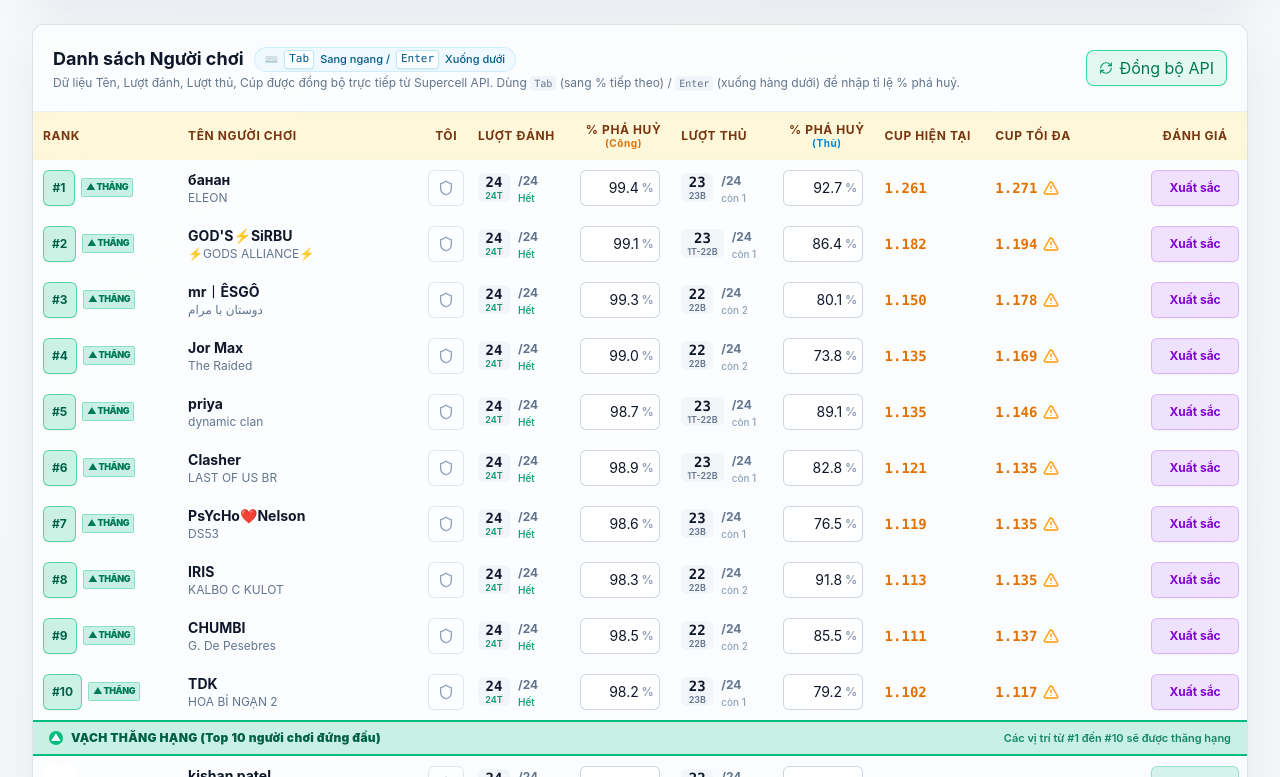
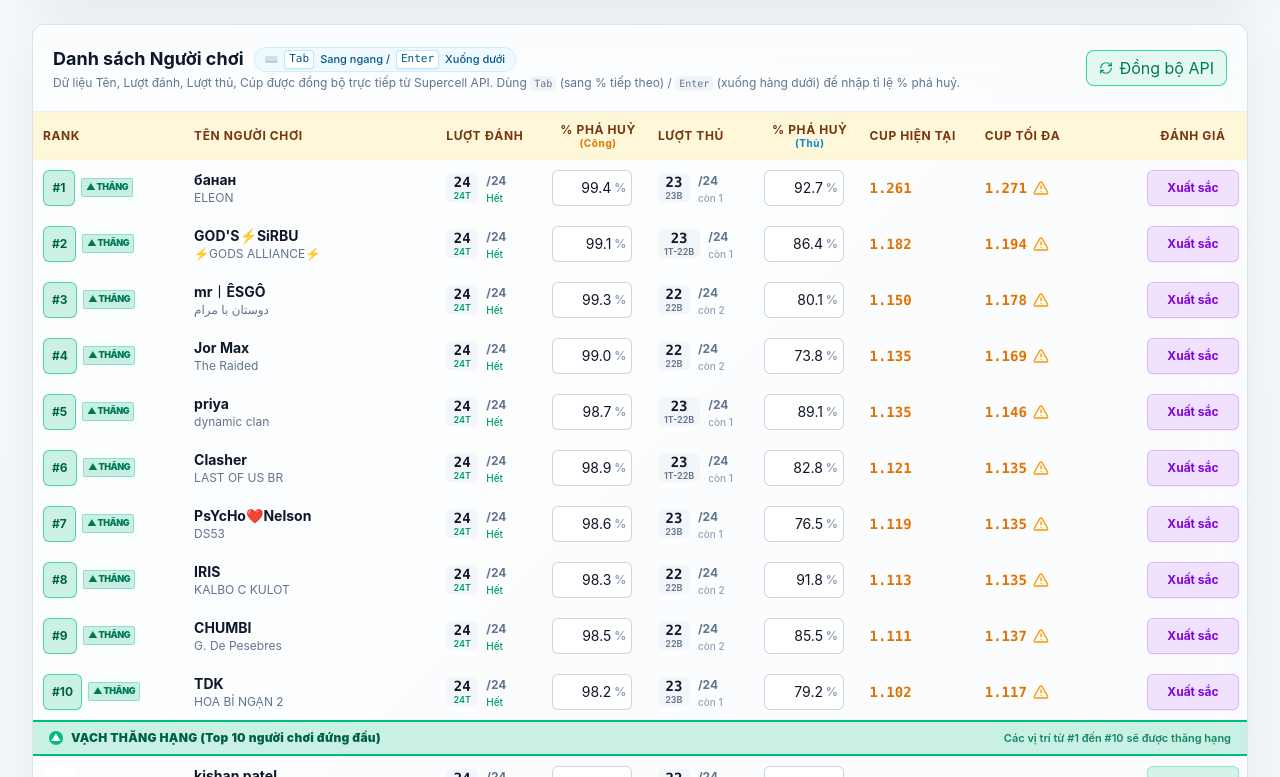
Before and after one commit to pmmdrg/coc-rank-dashboard, a React (Vite) app: page / in a window 1280 px wide. Shown: the part 2043-2820 px from the top of the page. Built offline with nearby package versions, Linux system fonts and the light colour scheme.

Commit message:
feat: remove 'Tôi' column and determine my player position from entered player tag

```diff
--- a/src/App.tsx
+++ b/src/App.tsx
@@ -205,6 +205,19 @@ function App() {
     return () => clearTimeout(timer)
   }, [rankedSeason, document, currentAdapter])
 
+  // Đảm bảo vị trí "Tôi" trong bảng luôn được quyết định dựa vào playerTag người dùng đã nhập
+  useEffect(() => {
+    if (!playerTag) return
+    const cleanTag = playerTag.replace(/^#/, '').trim().toUpperCase()
+    const currentClean = (season.myPlayerId || '').replace(/^#/, '').trim().toUpperCase()
+    if (cleanTag && currentClean !== cleanTag) {
+      updateCurrentSeason({
+        ...season,
+        myPlayerId: `#${cleanTag}`,
+      })
+    }
+  }, [playerTag, season])
+
   const comparisonChartData = [
     {
       label: `Có thể vượt ${myPlayerName}`,
@@ -410,13 +423,6 @@ function App() {
     })
   }
 
-  function handleSelectMyPlayer(playerId: string) {
-    updateCurrentSeason({
-      ...rankedSeason,
-      myPlayerId: playerId,
-    })
-  }
-
   function handleUpdateSeasonMeta(field: keyof Season, value: string | number) {
     updateCurrentSeason({
       ...rankedSeason,
@@ -425,9 +431,16 @@ function App() {
   }
 
   function handlePlayerTagChange(tag: string) {
-    const clean = tag.replace(/^#/, '').trim()
+    const clean = tag.replace(/^#/, '').trim().toUpperCase()
     setPlayerTag(clean)
     localStorage.setItem('coc_player_tag', clean)
+    const formatted = `#${clean}`
+    if (rankedSeason.myPlayerId !== formatted && rankedSeason.myPlayerId !== clean) {
+      updateCurrentSeason({
+        ...rankedSeason,
+        myPlayerId: formatted,
+      })
+    }
   }
 
   async function handleSyncCocApi(targetTag?: string) {
@@ -541,7 +554,6 @@ function App() {
           stats={stats}
           isSyncing={isSyncingApi}
           onSyncCocApi={handleSyncCocApi}
-          onSelectMyPlayer={handleSelectMyPlayer}
           onUpdatePlayerField={handleUpdatePlayerField}
         />
       </main>
--- a/src/components/PlayerRow.tsx
+++ b/src/components/PlayerRow.tsx
@@ -1,5 +1,5 @@
 import { useEffect, useMemo, useRef, useState } from 'react'
-import { AlertTriangle, Shield } from 'lucide-react'
+import { AlertTriangle } from 'lucide-react'
 import type { Player, RatingCategory } from '../types'
 import { calculatePlayerRating, getCupsPerRemainingDefense, ratingLabels } from '../lib/ranking'
 import { validatePlayer } from '../lib/validation'
@@ -14,7 +14,6 @@ interface PlayerRowProps {
   isDemotionZone?: boolean
   isHighlighted?: boolean
   rankJump?: { fromRank: number; toRank: number } | null
-  onSelectMyPlayer: () => void
   onUpdateField: (field: keyof Player, value: string | number) => void
   onFinishEditing?: () => void
   setRowRef: (element: HTMLTableRowElement | null) => void
@@ -46,7 +45,6 @@ export function PlayerRow({
   isDemotionZone = false,
   isHighlighted = false,
   rankJump = null,
-  onSelectMyPlayer,
   onUpdateField,
   onFinishEditing,
   setRowRef,
@@ -368,22 +366,6 @@ export function PlayerRow({
         </div>
       </td>
 
-      {/* Nút đánh dấu Tài khoản của tôi */}
-      <td className="px-1 py-2 text-center align-middle">
-        <button
-          type="button"
-          tabIndex={-1}
-          onClick={onSelectMyPlayer}
-          className={`inline-flex h-9 w-9 items-center justify-center rounded-md border transition-all ${
-            isMyPlayer
-              ? 'border-blue-500 bg-blue-500 text-white shadow-sm dark:bg-sky-500 dark:border-sky-400'
-              : 'border-slate-300/60 bg-white/50 text-slate-400 hover:text-blue-600 hover:bg-blue-50 dark:border-slate-700/60 dark:bg-slate-800/50 dark:hover:text-sky-400'
-          }`}
-          title={isMyPlayer ? 'Tài khoản của bạn' : 'Chọn làm tài khoản của tôi'}
-        >
-          <Shield className="h-4 w-4" aria-hidden="true" />
-        </button>
-      </td>
 
       {/* Số lượt đánh (Đã công = thắng + thua) */}
       <td className="px-2 py-2 align-middle">
--- a/src/components/PlayerTable.tsx
+++ b/src/components/PlayerTable.tsx
@@ -10,7 +10,6 @@ interface PlayerTableProps {
   stats: RankingStats
   isSyncing?: boolean
   onSyncCocApi?: () => void
-  onSelectMyPlayer: (playerId: string) => void
   onUpdatePlayerField: (playerId: string, field: keyof Player, value: string | number) => void
 }
 
@@ -124,7 +123,6 @@ export function PlayerTable({
   stats,
   isSyncing = false,
   onSyncCocApi,
-  onSelectMyPlayer,
   onUpdatePlayerField,
 }: PlayerTableProps) {
   const [frozenOrderIds, setFrozenOrderIds] = useState<string[] | null>(null)
@@ -463,7 +461,6 @@ export function PlayerTable({
             <tr>
               <th className="w-[136px] min-w-[136px] max-w-[136px] px-2.5 py-2.5 whitespace-nowrap">Rank</th>
               <th className="w-56 min-w-[170px] max-w-[240px] px-2 py-2.5">Tên người chơi</th>
-              <th className="w-11 min-w-[40px] px-1 py-2.5 text-center">Tôi</th>
               <th className="w-24 min-w-[88px] px-2 py-2.5 whitespace-nowrap">Lượt đánh</th>
               <th className="w-22 min-w-[84px] px-1.5 py-2.5 whitespace-nowrap text-center">
                 <div className="leading-tight">
@@ -486,7 +483,7 @@ export function PlayerTable({
           <tbody className="divide-y divide-slate-200/50 dark:divide-slate-800/60">
             {effectivePlayers.length === 0 ? (
               <tr>
-                <td colSpan={10} className="py-12 text-center text-sm font-medium text-slate-500 dark:text-slate-400">
+                <td colSpan={9} className="py-12 text-center text-sm font-medium text-slate-500 dark:text-slate-400">
                   {filterWarnedOnly ? (
                     <div className="flex flex-col items-center justify-center gap-1.5">
                       <span className="text-base">🎉 Không có người chơi nào có dữ liệu bất thường!</span>
@@ -505,7 +502,12 @@ export function PlayerTable({
               </tr>
             ) : (
               effectivePlayers.map((player, index) => {
-                const isMyPlayer = player.id === season.myPlayerId
+                const targetMyTag = (season.myPlayerId || '').trim().toUpperCase().replace(/^#/, '')
+                const isMyPlayer = Boolean(
+                  targetMyTag &&
+                  ((player.id || '').toUpperCase().replace(/^#/, '') === targetMyTag ||
+                   (player.playerTag || '').toUpperCase().replace(/^#/, '') === targetMyTag)
+                )
                 const canPassMe = Boolean(
                   stats.myPlayer &&
                     !isMyPlayer &&
@@ -531,7 +533,6 @@ export function PlayerTable({
                       isDemotionZone={isDemotionZone}
                       isHighlighted={highlightedPlayerId === player.id}
                       rankJump={rankJumpInfo?.playerId === player.id ? rankJumpInfo : null}
-                      onSelectMyPlayer={() => onSelectMyPlayer(player.id)}
                       onUpdateField={(field, value) => handleFieldChange(player.id, field, value)}
                       onFinishEditing={() => handleFinishEditing(player.id)}
                       setRowRef={(el) => setPlayerRowRef(player.id, el)}
@@ -540,7 +541,7 @@ export function PlayerTable({
                     {/* Vạch Phân Cách Thăng Hạng */}
                     {isAfterPromotionLine && (
                       <tr key="divider-promotion" className="select-none animate-fade-in">
-                        <td colSpan={10} className="p-0 border-y-2 border-emerald-500 bg-emerald-500/20 dark:bg-emerald-950/70">
+                        <td colSpan={9} className="p-0 border-y-2 border-emerald-500 bg-emerald-500/20 dark:bg-emerald-950/70">
                           <div className="flex items-center justify-between px-4 py-2 text-xs font-black text-emerald-800 dark:text-emerald-300">
                             <div className="flex items-center gap-2">
                               <span className="flex h-3.5 w-3.5 items-center justify-center rounded-full bg-emerald-500 text-[10px] text-white">
@@ -559,7 +560,7 @@ export function PlayerTable({
                     {/* Vạch Phân Cách Xuống Hạng */}
                     {isBeforeDemotionLine && (
                       <tr key="divider-demotion" className="select-none animate-fade-in">
-                        <td colSpan={10} className="p-0 border-y-2 border-rose-500 bg-rose-500/20 dark:bg-rose-950/70">
+                        <td colSpan={9} className="p-0 border-y-2 border-rose-500 bg-rose-500/20 dark:bg-rose-950/70">
                           <div className="flex items-center justify-between px-4 py-2 text-xs font-black text-rose-800 dark:text-rose-300">
                             <div className="flex items-center gap-2">
                               <span className="flex h-3.5 w-3.5 items-center justify-center rounded-full bg-rose-500 text-[10px] text-white">
--- a/src/lib/ranking.ts
+++ b/src/lib/ranking.ts
@@ -239,7 +239,12 @@ export function normalizeSeason(season: Season): RankedSeason {
 export function getRankingStats(season: Season): RankingStats {
   const rankedSeason = normalizeSeason(season)
   const maxAttacks = rankedSeason.maxAttacks ?? 24
-  const myPlayer = rankedSeason.players.find((player) => player.id === season.myPlayerId)
+  const targetMyTag = (season.myPlayerId || '').trim().toUpperCase().replace(/^#/, '')
+  const myPlayer = rankedSeason.players.find((player) => {
+    const pId = (player.id || '').toUpperCase().replace(/^#/, '')
+    const pTag = (player.playerTag || '').toUpperCase().replace(/^#/, '')
+    return Boolean(targetMyTag && (pId === targetMyTag || pTag === targetMyTag))
+  })
 
   const ratingCounts = rankedSeason.players.reduce(
     (counts, player) => {
```
